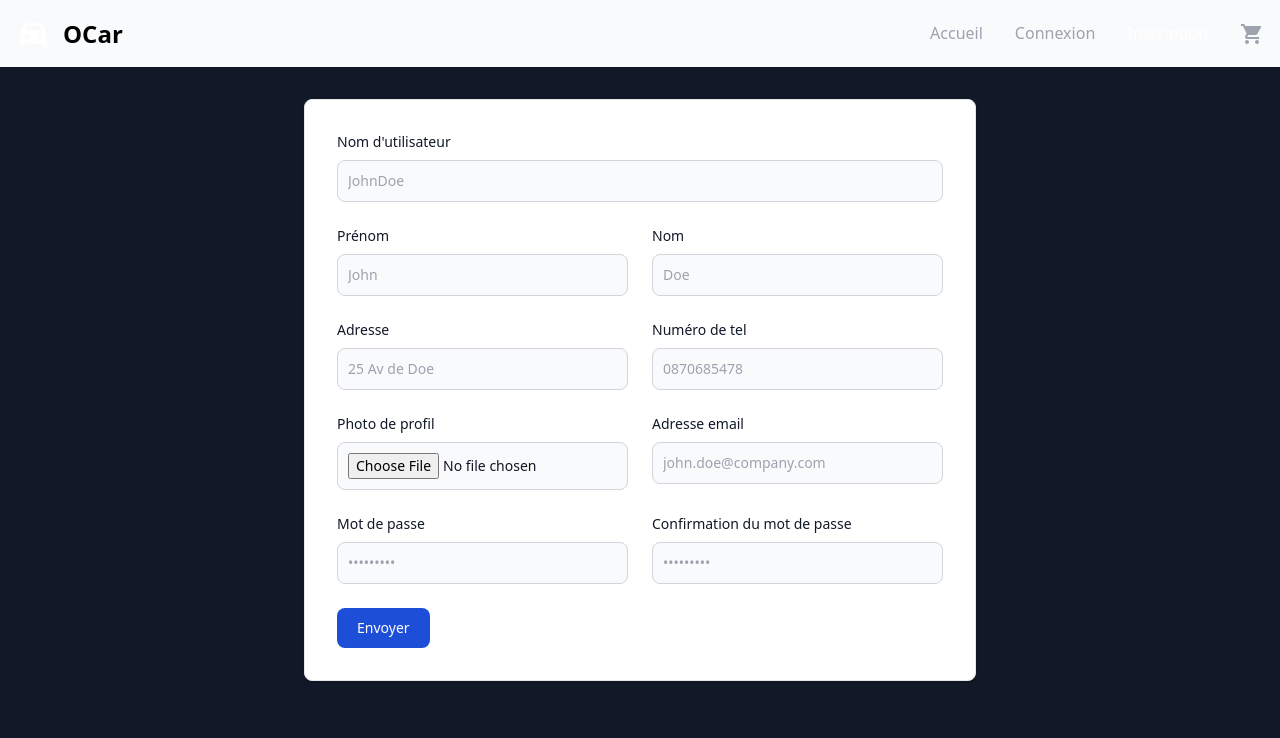
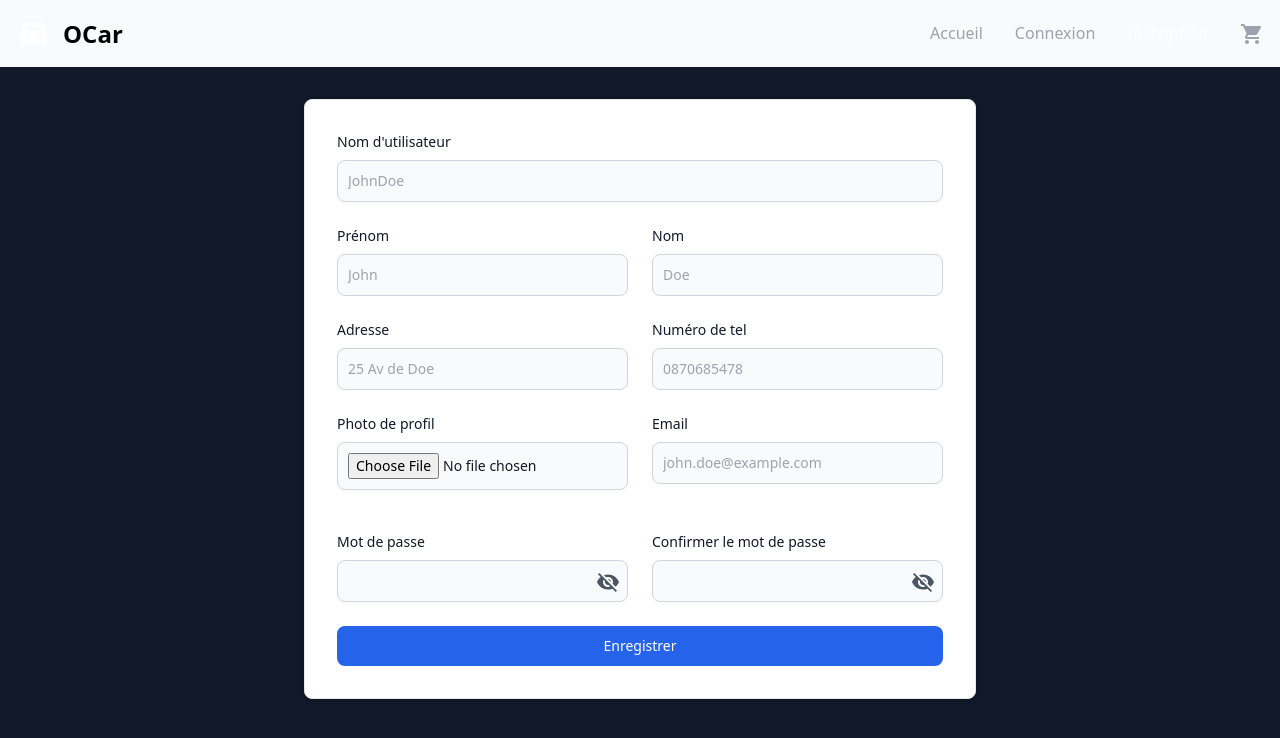
Before and after one commit to prestonengayo/ecom_front_nextJs, a Next.js app: page /register in a window 1280 px wide. Shown: the top 738 px of the page. Built offline with nearby package versions, Linux system fonts and the light colour scheme.

Commit message:
end project

```diff
--- a/next.config.mjs
+++ b/next.config.mjs
@@ -1,4 +1,8 @@
 /** @type {import('next').NextConfig} */
-const nextConfig = {};
+const nextConfig = {
+    images: {
+        domains: ['localhost'],
+      },
+};
 
 export default nextConfig;
--- a/src/components/ui/ProductCard.tsx
+++ b/src/components/ui/ProductCard.tsx
@@ -1,6 +1,7 @@
 import React, { useState } from 'react';
 import AddShoppingCartTwoToneIcon from '@mui/icons-material/AddShoppingCartTwoTone';
 import { useCart } from '../../context/CartContext';
+import Image from 'next/image';
 
 interface ProductCardProps {
   id: number;
@@ -30,7 +31,7 @@ const ProductCard: React.FC<ProductCardProps> = ({ id, title, description, price
   return (
     <>
       <div className="w-full max-w-sm bg-white border border-gray-200 rounded-lg shadow dark:bg-gray-800 dark:border-gray-700">
-        <img className="p-8 w-full h-48 rounded-t-lg" src={image_url} alt="product image" />
+        <Image className="p-8 w-full h-48 rounded-t-lg" src={image_url} alt="product image" width={200} height={200}/>
         <div className="px-5 pb-5">
           <h5 className="text-xl font-semibold tracking-tight text-gray-900 dark:text-white">{title}</h5>
           <p className="text-sm text-gray-600 dark:text-gray-400 mt-2">
@@ -80,7 +81,7 @@ const ProductCard: React.FC<ProductCardProps> = ({ id, title, description, price
               </button>
             </div>
             <div className="overflow-y-auto max-h-96">
-              <img className="p-8 rounded-t-lg" src={image_url} alt="product image" />
+              <Image className="p-8 rounded-t-lg" width={200} height={200} src={image_url} alt="product image" />
               <p className="mt-4">{description}</p>
               <p className="mt-4 font-bold">{`$${price}`}</p>
             </div>
--- a/src/pages/cart.tsx
+++ b/src/pages/cart.tsx
@@ -5,6 +5,7 @@ import { loadStripe } from '@stripe/stripe-js';
 import { Elements } from '@stripe/react-stripe-js';
 import CheckoutForm from '../components/ui/CheckoutForm';
 import CloseIcon from '@mui/icons-material/Close';
+import Image from 'next/image';
 
 // Configurer Stripe
 const stripePromise = loadStripe('pk_test_51PMT1o07J6CUXffxdzJVOpWZiQMfEXj7gXOCdZ4wYestgpN5r08tKJpeISw02B25hGqtZW1aggjC8Ewls1sfhic500Kb5yBBqe');
@@ -41,7 +42,7 @@ const Cart: React.FC = () => {
           <ul className="mt-4">
             {cart.map(item => (
               <li key={item.id} className="flex items-center justify-between py-2 border-b border-gray-200 dark:border-gray-700">
-                <img src={item.image_url} alt={item.title} className="w-16 h-16 rounded" />
+                <Image src={item.image_url} alt={item.title} className="w-16 h-16 rounded" height={200} width={200} />
                 <div className="flex-1 ml-4">
                   <h4 className="text-lg font-medium text-gray-900 dark:text-white">{item.title}</h4>
                   <p className="text-sm text-gray-600 dark:text-gray-400">
--- a/src/pages/login.tsx
+++ b/src/pages/login.tsx
@@ -3,6 +3,9 @@ import { useRouter } from 'next/router';
 import Header from '../components/layout/Header';
 import Link from 'next/link';
 import { useAuth } from '../context/AuthContext';
+import VisibilityIcon from '@mui/icons-material/Visibility';
+import VisibilityOffIcon from '@mui/icons-material/VisibilityOff';
+
 
 interface LoginResponse {
   refresh: string;
@@ -16,6 +19,7 @@ export default function Login() {
   const [password, setPassword] = useState<string>('');
   const [errorMessage, setErrorMessage] = useState<string>('');
   const [successMessage, setSuccessMessage] = useState<string>('');
+  const [showPassword, setShowPassword] = useState<boolean>(false); // État pour gérer la visibilité du mot de passe
   const { login } = useAuth();
   const router = useRouter();
 
@@ -91,8 +95,9 @@ export default function Login() {
           </div>
           <div>
             <label className="block mb-2 text-sm font-medium text-gray-900 dark:text-white">Mot de passe</label>
+            <div className="relative">
               <input
-              type="password"
+                type={showPassword ? 'text' : 'password'}
                 name="password"
                 id="password"
                 value={password}
@@ -100,6 +105,14 @@ export default function Login() {
                 className="bg-gray-50 border border-gray-300 text-gray-900 text-sm rounded-lg focus:ring-blue-500 focus:border-blue-500 block w-full p-2.5 dark:bg-gray-600 dark:border-gray-500 dark:placeholder-gray-400 dark:text-white"
                 required
               />
+              <button
+                type="button"
+                className="absolute text-white inset-y-0 right-0 pr-3 flex items-center text-sm leading-5"
+                onClick={() => setShowPassword(!showPassword)}
+              >
+                {showPassword ?<VisibilityIcon/> : <VisibilityOffIcon/>}
+              </button>
+            </div>
           </div>
           <button
             type="submit"
--- a/src/pages/register.tsx
+++ b/src/pages/register.tsx
@@ -2,6 +2,8 @@ import React, { useState } from 'react';
 import { useForm, SubmitHandler } from 'react-hook-form';
 import { useRouter } from 'next/router'; // Assurez-vous d'utiliser next/router si vous utilisez Next.js
 import Header from '../components/layout/Header';
+import VisibilityIcon from '@mui/icons-material/Visibility';
+import VisibilityOffIcon from '@mui/icons-material/VisibilityOff';
 
 // Interface pour les données du formulaire
 interface IFormInput {
@@ -57,10 +59,10 @@ export default function Home() {
       }
 
       const result = await response.json();
-      console.log(result);
+      const sucessMess = "L&apos;utilisateur a bien été enrégistré"
 
       if (result && result.id) {
-        setSuccessMessage('L\'utilisateur a bien été enrégistré');
+        setSuccessMessage(sucessMess);
         setErrorMessage('');
         setTimeout(() => {
           router.push('/login'); // Redirige vers la page de login après 3 secondes
@@ -69,7 +71,7 @@ export default function Home() {
         throw new Error('Unexpected response structure');
       }
     } catch (error) {
-      setErrorMessage('Une erreur s\'est produite');
+      setErrorMessage("Une erreur s&apos;est produite");
       setSuccessMessage('');
       console.error('Error:', error);
     }
@@ -99,7 +101,7 @@ export default function Home() {
             <input
               type="text"
               id="username"
-              {...register('username', { required: 'Nom d\'utilisateur requis' })}
+              {...register('username', { required: 'Nom d&apos;utilisateur requis' })}
               className={`bg-gray-50 border ${
                 errors.username ? 'border-red-500' : 'border-gray-300'
               } text-gray-900 text-sm rounded-lg focus:ring-blue-500 focus:border-blue-500 block w-full p-2.5 dark:bg-gray-700 dark:border-gray-600 dark:placeholder-gray-400 dark:text-white dark:focus:ring-blue-500 dark:focus:border-blue-500`}
@@ -200,22 +202,29 @@ export default function Home() {
                 className="block w-full text-sm text-gray-900 border border-gray-300 rounded-lg cursor-pointer bg-gray-50 dark:text-gray-400 focus:outline-none p-2.5 dark:bg-gray-700 dark:border-gray-600 dark:placeholder-gray-400"
                 id="file_input"
                 type="file"
+                accept="image/*"
                 {...register('file_input')}
               />
             </div>
 
-            <div>
+            <div className="mb-6">
             <label className="block mb-2 text-sm font-medium text-gray-900 dark:text-white">
-                Adresse email
+              Email
             </label>
             <input
               type="email"
               id="email"
-                {...register('email', { required: 'Adresse email requise' })}
+              {...register('email', {
+                required: 'Email requis',
+                pattern: {
+                  value: /^[a-z0-9._%+-]+@[a-z0-9.-]+\.[a-z]{2,4}$/i,
+                  message: 'Format email invalide',
+                },
+              })}
               className={`bg-gray-50 border ${
                 errors.email ? 'border-red-500' : 'border-gray-300'
               } text-gray-900 text-sm rounded-lg focus:ring-blue-500 focus:border-blue-500 block w-full p-2.5 dark:bg-gray-700 dark:border-gray-600 dark:placeholder-gray-400 dark:text-white dark:focus:ring-blue-500 dark:focus:border-blue-500`}
-                placeholder="john.doe@company.com"
+              placeholder="john.doe@example.com"
             />
             {errors.email && (
               <p className="text-red-500 text-sm">{errors.email.message}</p>
@@ -223,40 +232,48 @@ export default function Home() {
           </div>
           </div>
 
+
+
           <div className="grid gap-6 mb-6 md:grid-cols-2">
-            <div className="relative">
+            <div>
               <label className="block mb-2 text-sm font-medium text-gray-900 dark:text-white">
                 Mot de passe
               </label>
               <div className="relative">
                 <input
-                  type={showPassword ? "text" : "password"}
+                  type={showPassword ? 'text' : 'password'}
                   id="password"
-                  {...register('password', { required: 'Mot de passe requis' })}
+                  {...register('password', {
+                    required: 'Mot de passe requis',
+                    minLength: {
+                      value: 8,
+                      message: 'Le mot de passe doit contenir au moins 8 caractères',
+                    },
+                  })}
                   className={`bg-gray-50 border ${
                     errors.password ? 'border-red-500' : 'border-gray-300'
-                  } text-gray-900 text-sm rounded-lg focus:ring-blue-500 focus:border-blue-500 block w-full pr-10 p-2.5 dark:bg-gray-700 dark:border-gray-600 dark:placeholder-gray-400 dark:text-white dark:focus:ring-blue-500 dark:focus:border-blue-500`}
-                  placeholder="•••••••••"
+                  } text-gray-900 text-sm rounded-lg focus:ring-blue-500 focus:border-blue-500 block w-full p-2.5 dark:bg-gray-700 dark:border-gray-600 dark:placeholder-gray-400 dark:text-white dark:focus:ring-blue-500 dark:focus:border-blue-500`}
                 />
-                <span
-                  className="absolute inset-y-0 right-0 pr-3 flex items-center cursor-pointer text-white"
+                <button
+                  type="button"
+                  className="absolute right-2 top-2 text-gray-600 dark:text-gray-400"
                   onClick={() => setShowPassword(!showPassword)}
                 >
-                  {showPassword ? <i className="fas fa-eye-slash"></i> : <i className="fas fa-eye"></i>}
-                </span>
+                  {showPassword ? <VisibilityIcon/> : <VisibilityOffIcon/>}
+                </button>
               </div>
               {errors.password && (
                 <p className="text-red-500 text-sm">{errors.password.message}</p>
               )}
             </div>
 
-            <div className="relative">
+            <div>
               <label className="block mb-2 text-sm font-medium text-gray-900 dark:text-white">
-                Confirmation du mot de passe
+                Confirmer le mot de passe
               </label>
               <div className="relative">
                 <input
-                  type={showConfirmPassword ? "text" : "password"}
+                  type={showConfirmPassword ? 'text' : 'password'}
                   id="confirm_password"
                   {...register('confirm_password', {
                     required: 'Confirmation du mot de passe requise',
@@ -265,15 +282,15 @@ export default function Home() {
                   })}
                   className={`bg-gray-50 border ${
                     errors.confirm_password ? 'border-red-500' : 'border-gray-300'
-                  } text-gray-900 text-sm rounded-lg focus:ring-blue-500 focus:border-blue-500 block w-full pr-10 p-2.5 dark:bg-gray-700 dark:border-gray-600 dark:placeholder-gray-400 dark:text-white dark:focus:ring-blue-500 dark:focus:border-blue-500`}
-                  placeholder="•••••••••"
+                  } text-gray-900 text-sm rounded-lg focus:ring-blue-500 focus:border-blue-500 block w-full p-2.5 dark:bg-gray-700 dark:border-gray-600 dark:placeholder-gray-400 dark:text-white dark:focus:ring-blue-500 dark:focus:border-blue-500`}
                 />
-                <span
-                  className="absolute inset-y-0 right-0 pr-3 flex items-center cursor-pointer text-white"
+                <button
+                  type="button"
+                  className="absolute right-2 top-2 text-gray-600 dark:text-gray-400"
                   onClick={() => setShowConfirmPassword(!showConfirmPassword)}
                 >
-                  {showConfirmPassword ? <i className="fas fa-eye-slash"></i> : <i className="fas fa-eye"></i>}
-                </span>
+                  {showConfirmPassword ? <VisibilityIcon/> : <VisibilityOffIcon/>}
+                </button>
               </div>
               {errors.confirm_password && (
                 <p className="text-red-500 text-sm">{errors.confirm_password.message}</p>
@@ -283,9 +300,9 @@ export default function Home() {
 
           <button
             type="submit"
-            className="text-white bg-blue-700 hover:bg-blue-800 focus:ring-4 focus:outline-none focus:ring-blue-300 font-medium rounded-lg text-sm w-full sm:w-auto px-5 py-2.5 text-center dark:bg-blue-600 dark:hover:bg-blue-700 dark:focus:ring-blue-800"
+            className="w-full text-white bg-blue-600 hover:bg-blue-700 focus:ring-4 focus:outline-none focus:ring-blue-300 font-medium rounded-lg text-sm px-5 py-2.5 text-center dark:bg-blue-500 dark:hover:bg-blue-600 dark:focus:ring-blue-800"
           >
-            Envoyer
+            Enregistrer
           </button>
         </form>
       </div>
```
Also changed, not shown: src/components/layout/Layout.tsx (+17 -6 lines), .eslintrc.json. Lines whose indentation alone changed are shown as unchanged.
